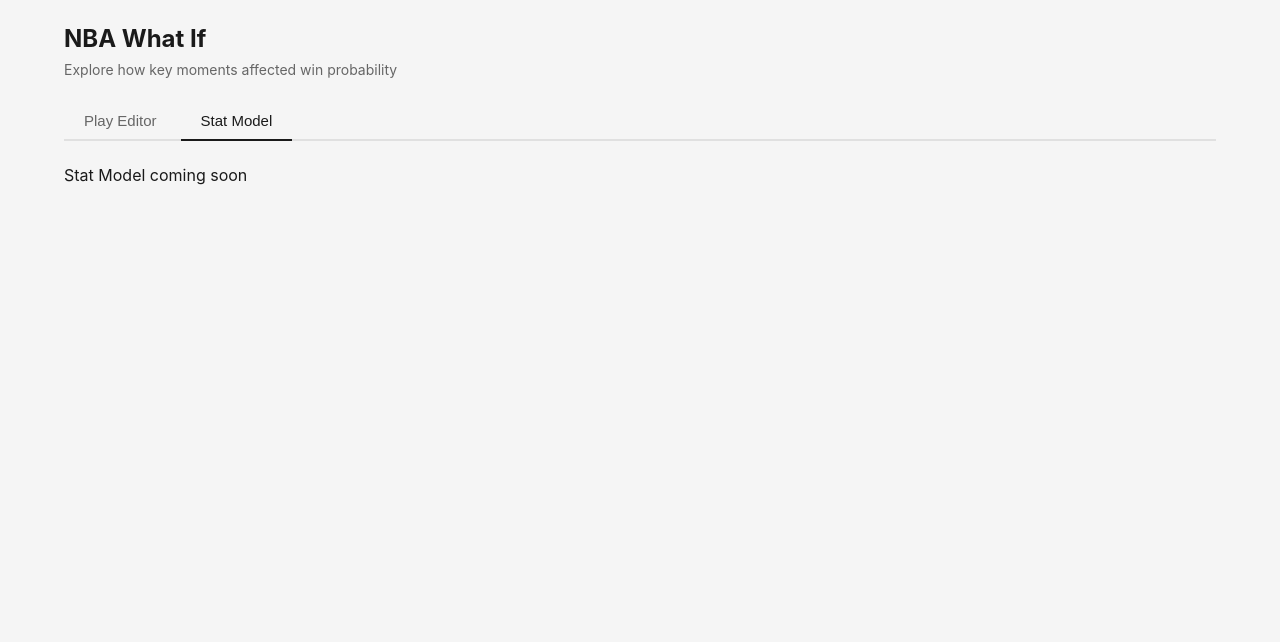
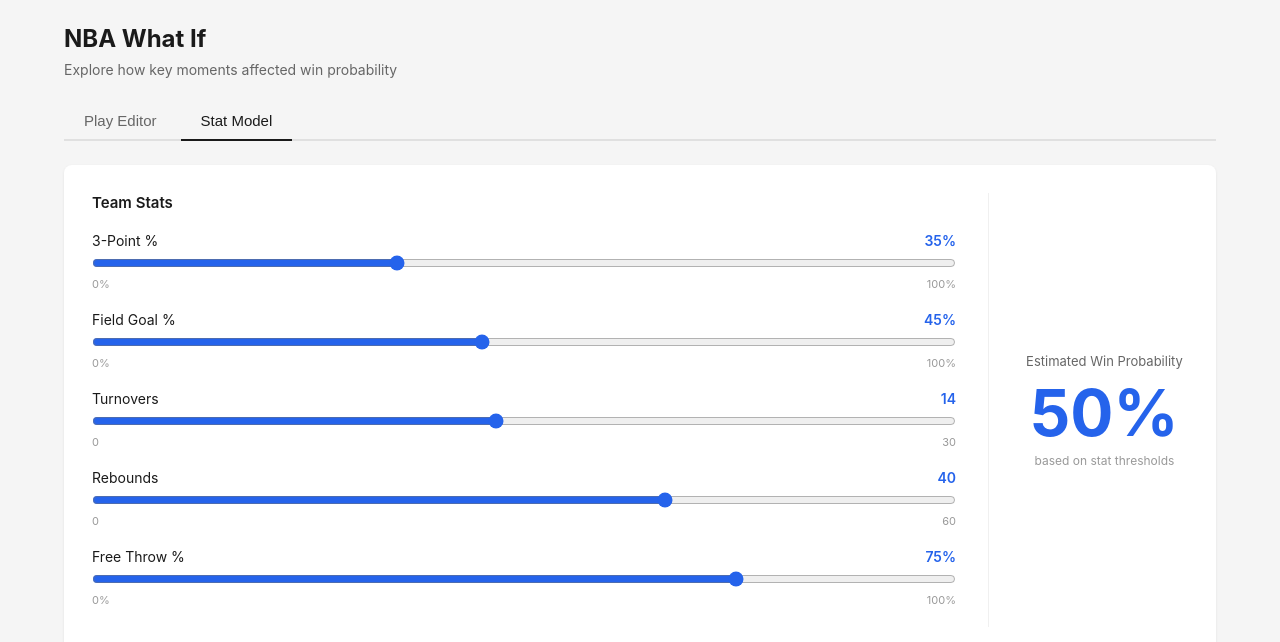
Before and after one commit to sk2007/nba-what-if, a React app: page / in a window 1280 px wide. Both pictures are taken after a click on the button "Stat Model". Shown: the top 642 px of the page. Built offline with nearby package versions, Linux system fonts and the light colour scheme; the HTML template or start-up script is replaced by a standard one.

Commit message:
feat: add StatModel tab with sliders and live win probability

```diff
--- a/src/App.jsx
+++ b/src/App.jsx
@@ -1,6 +1,7 @@
 import { useState } from 'react';
 import TabNav from './components/TabNav';
 import PlayEditor from './components/PlayEditor';
+import StatModel from './components/StatModel';
 import './App.css';
 
 export default function App() {
@@ -15,7 +16,7 @@
       <TabNav activeTab={activeTab} onTabChange={setActiveTab} />
       <div>
         {activeTab === 'Play Editor' && <PlayEditor />}
-        {activeTab === 'Stat Model' && <p>Stat Model coming soon</p>}
+        {activeTab === 'Stat Model' && <StatModel />}
       </div>
     </div>
   );
--- /dev/null
+++ b/src/components/StatModel.jsx
@@ -0,0 +1,125 @@
+import { useState } from 'react';
+import { sliderConfig, calcWinProb, defaultValues } from '../data/statModel';
+
+export default function StatModel() {
+  const [values, setValues] = useState(defaultValues());
+
+  const winProb = calcWinProb(values);
+
+  function handleChange(key, value) {
+    setValues((prev) => ({ ...prev, [key]: Number(value) }));
+  }
+
+  const probColor = winProb >= 60 ? '#16a34a' : winProb <= 40 ? '#dc2626' : '#2563eb';
+
+  return (
+    <div style={styles.panel}>
+      <div style={styles.slidersSection}>
+        <h3 style={styles.sectionTitle}>Team Stats</h3>
+        {sliderConfig.map((config) => (
+          <div key={config.key} style={styles.sliderRow}>
+            <div style={styles.sliderLabelRow}>
+              <span style={styles.sliderLabel}>{config.label}</span>
+              <span style={styles.sliderValue}>
+                {values[config.key]}{config.unit}
+              </span>
+            </div>
+            <input
+              type="range"
+              min={config.min}
+              max={config.max}
+              value={values[config.key]}
+              onChange={(e) => handleChange(config.key, e.target.value)}
+              style={styles.slider}
+            />
+            <div style={styles.sliderRange}>
+              <span>{config.min}{config.unit}</span>
+              <span>{config.max}{config.unit}</span>
+            </div>
+          </div>
+        ))}
+      </div>
+
+      <div style={styles.resultSection}>
+        <p style={styles.resultLabel}>Estimated Win Probability</p>
+        <p style={{ ...styles.resultProb, color: probColor }}>{winProb}%</p>
+        <p style={styles.resultSub}>based on stat thresholds</p>
+      </div>
+    </div>
+  );
+}
+
+const styles = {
+  panel: {
+    display: 'flex',
+    gap: '32px',
+    background: '#fff',
+    borderRadius: '8px',
+    padding: '28px',
+    boxShadow: '0 1px 3px rgba(0,0,0,0.08)',
+  },
+  slidersSection: {
+    flex: 1,
+  },
+  sectionTitle: {
+    fontSize: '15px',
+    fontWeight: '600',
+    marginBottom: '20px',
+    color: '#1a1a1a',
+  },
+  sliderRow: {
+    marginBottom: '20px',
+  },
+  sliderLabelRow: {
+    display: 'flex',
+    justifyContent: 'space-between',
+    marginBottom: '6px',
+  },
+  sliderLabel: {
+    fontSize: '14px',
+    color: '#1a1a1a',
+  },
+  sliderValue: {
+    fontSize: '14px',
+    fontWeight: '600',
+    color: '#2563eb',
+  },
+  slider: {
+    width: '100%',
+    cursor: 'pointer',
+    accentColor: '#2563eb',
+  },
+  sliderRange: {
+    display: 'flex',
+    justifyContent: 'space-between',
+    fontSize: '11px',
+    color: '#999',
+    marginTop: '2px',
+  },
+  resultSection: {
+    width: '200px',
+    display: 'flex',
+    flexDirection: 'column',
+    alignItems: 'center',
+    justifyContent: 'center',
+    borderLeft: '1px solid #f0f0f0',
+    paddingLeft: '32px',
+  },
+  resultLabel: {
+    fontSize: '13px',
+    color: '#666',
+    textAlign: 'center',
+    marginBottom: '12px',
+  },
+  resultProb: {
+    fontSize: '64px',
+    fontWeight: '700',
+    lineHeight: 1,
+    marginBottom: '8px',
+  },
+  resultSub: {
+    fontSize: '12px',
+    color: '#999',
+    textAlign: 'center',
+  },
+};
```
